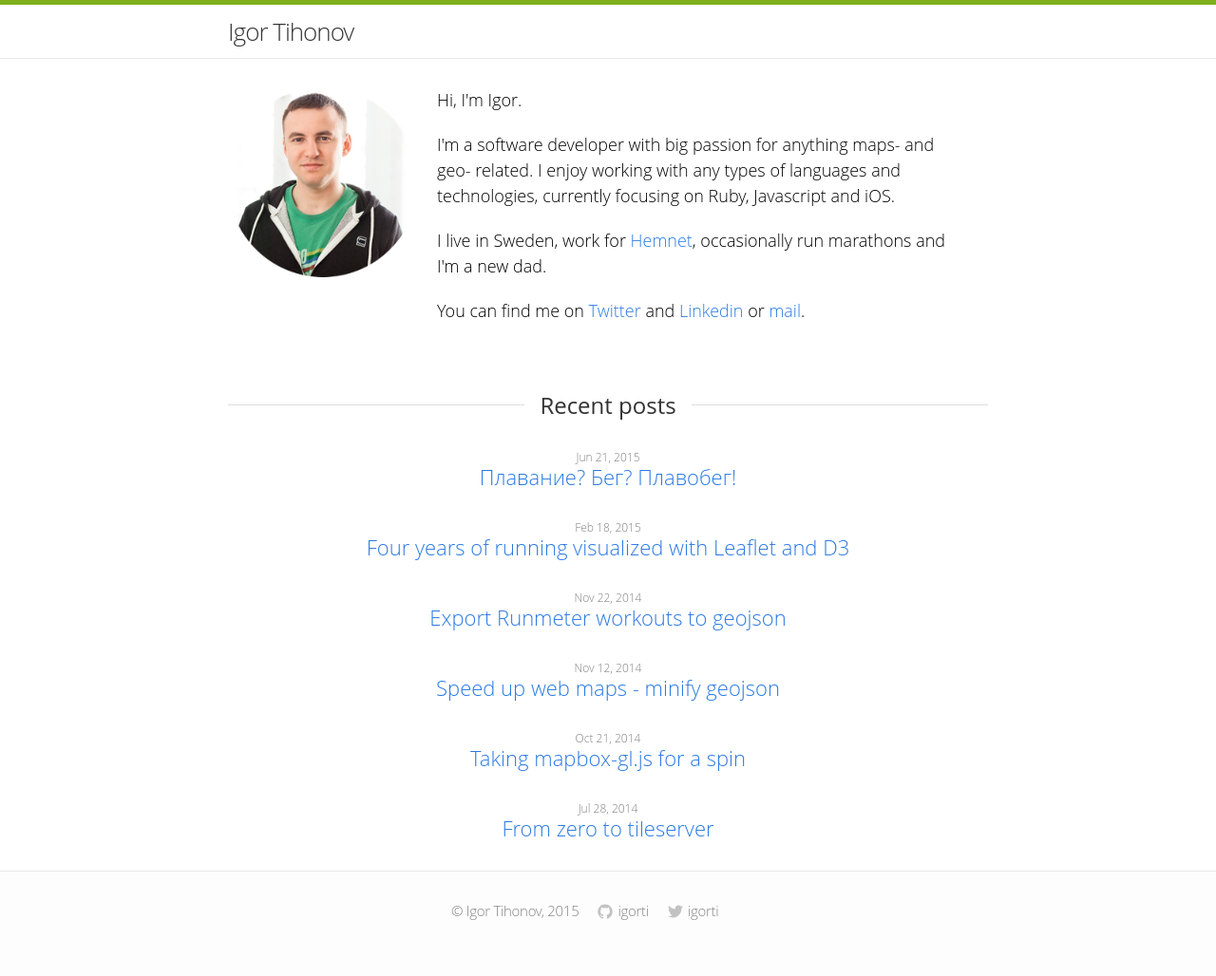
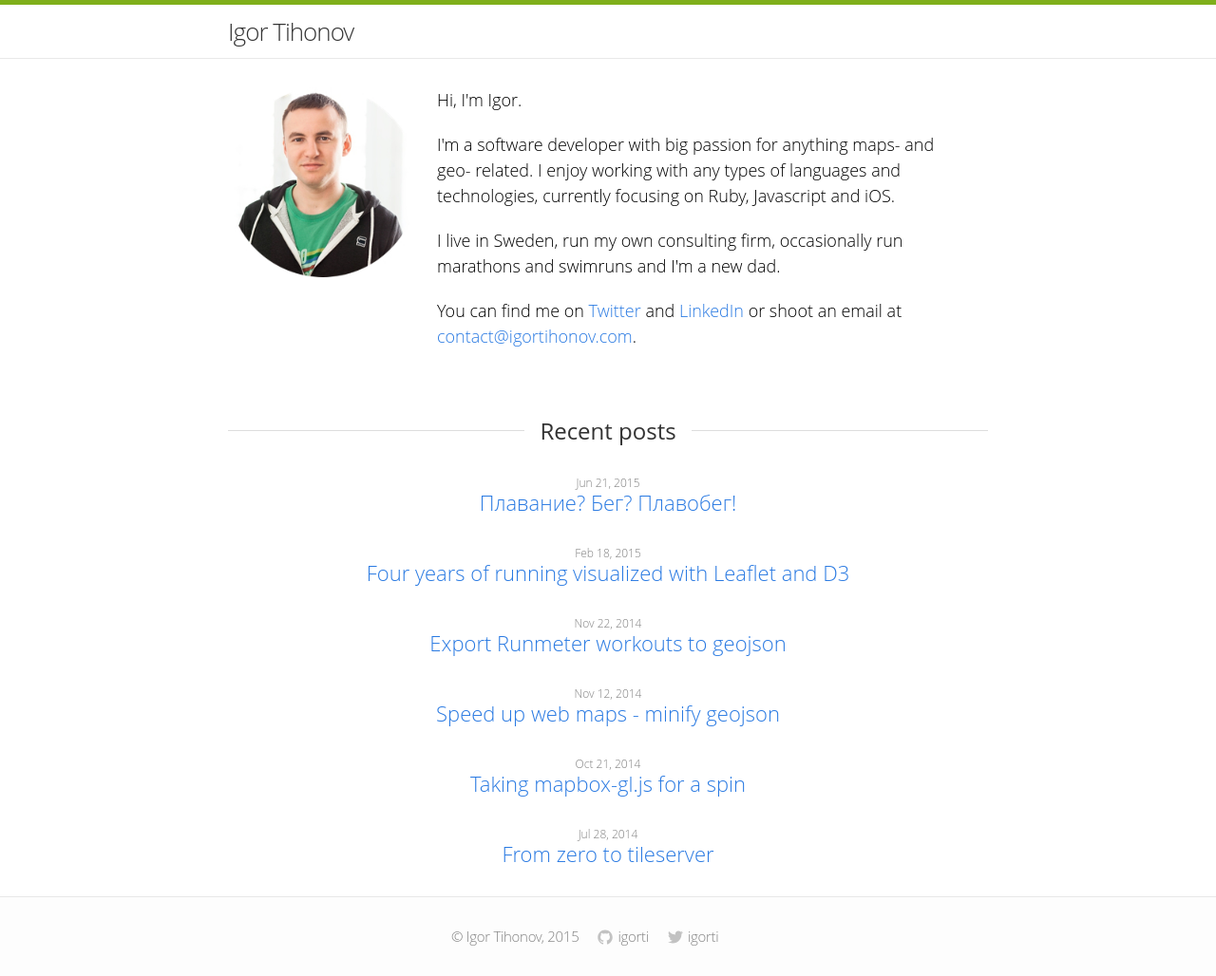
Before and after one commit to igorti/igorti.github.io, a Jekyll site: the page built from index.html, in a window 1280 px wide. Shown: the whole page at 95% size. Built offline with Jekyll 4.4.1, drawn with Linux system fonts in a browser that asks for light colours; before the commit the page ends 1001 px from its top, so only the background shows below that.

Commit message:
Update intro text

```diff
--- a/index.html
+++ b/index.html
@@ -18,11 +18,12 @@ layout: default
     </p>
 
     <p>
-      I live in Sweden, work for <a href="http://hemnet.se" target="_blank">Hemnet</a>, occasionally run marathons and I'm a new dad.
+      I live in Sweden, run my own consulting firm, occasionally run marathons and swimruns and I'm a new dad.
     </p>
 
     <p>
-      You can find me on <a href="http://twitter.com/igorti" target="_blank">Twitter</a> and <a href="https://se.linkedin.com/pub/igor-tihonov/27/ab1/874" target="_blank">Linkedin</a> or <a href="mailto:contact@igortihonov.com">mail</a>.
+      You can find me on <a href="http://twitter.com/igorti" target="_blank">Twitter</a> and <a href="https://se.linkedin.com/pub/igor-tihonov/27/ab1/874" target="_blank">LinkedIn</a>
+      or shoot an email at <a href="mailto:contact@igortihonov.com">contact@igortihonov.com</a>.
     </p>
   </div>
 </div>
```
